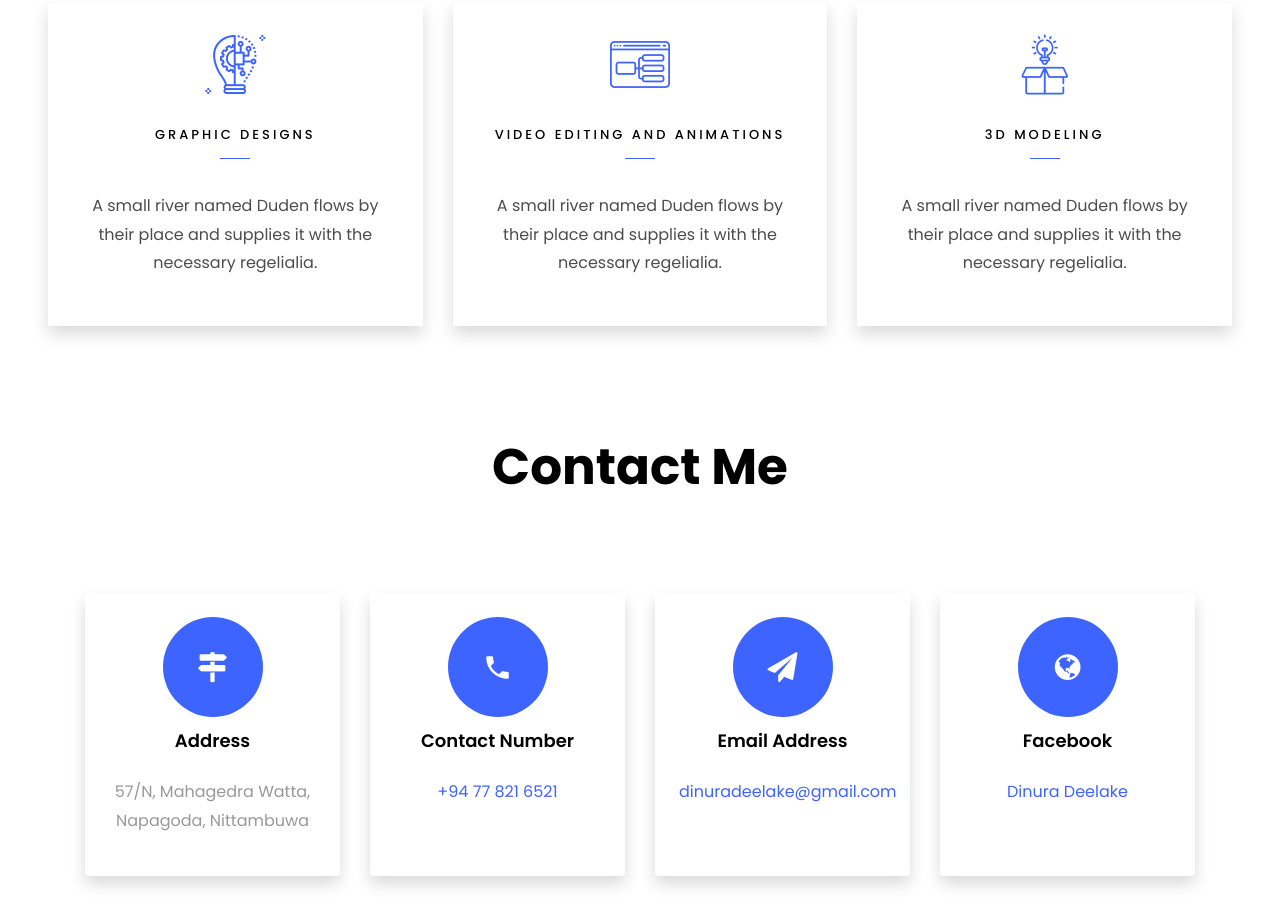
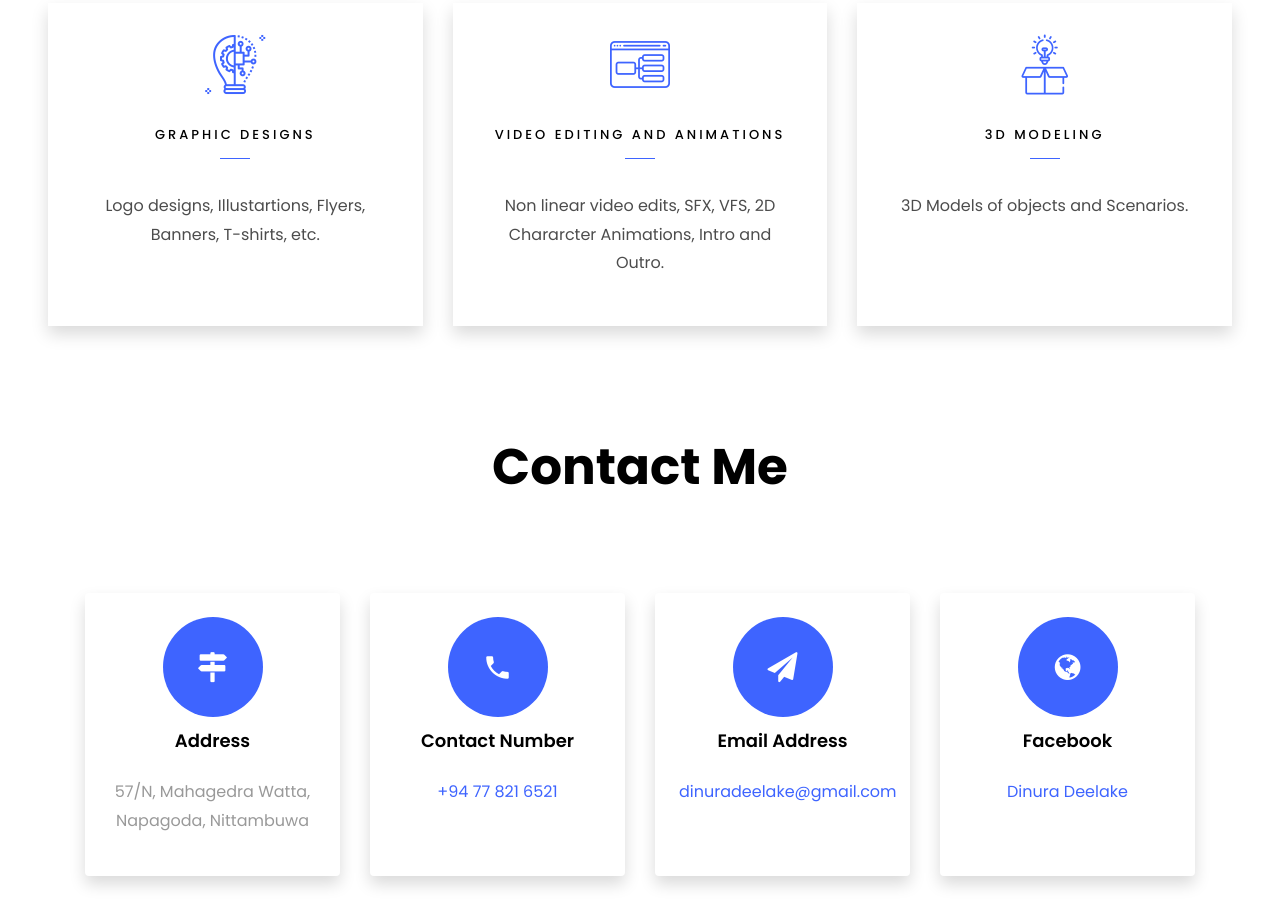
Before and after one commit to DinuraGallage/DinuraGallage.github.io, a plain HTML site: page index.html in a window 1280 px wide. Shown: the part 5077-6001 px from the top of the page. Drawn offline with Linux system fonts and the light colour scheme; files whose address does not match are found by name.

Commit message:
Update 6

```diff
--- a/index.html
+++ b/index.html
@@ -518,7 +518,7 @@
 							</span>
 							<div class="desc">
 								<h3 class="mb-5">Graphic Designs</h3>
-								<p>A small river named Duden flows by their place and supplies it with the necessary regelialia.</p>
+								<p>Logo designs, Illustartions, Flyers, Banners, T-shirts, etc.</p>
 							</div>
 						</a>
 					</div>
@@ -528,8 +528,8 @@
 								<i class="flaticon-ux-design"></i>
 							</span>
 							<div class="desc">
-								<h3 class="mb-5">Video editing and Animations</h3>
-								<p>A small river named Duden flows by their place and supplies it with the necessary regelialia.</p>
+								<h3 class="mb-5">Video Editing and Animations</h3>
+								<p>Non linear video edits, SFX, VFS, 2D Chararcter Animations, Intro and Outro.</p>
 							</div>
 						</a>
 					</div>
@@ -540,7 +540,7 @@
 							</span>
 							<div class="desc">
 								<h3 class="mb-5">3D Modeling</h3>
-								<p>A small river named Duden flows by their place and supplies it with the necessary regelialia.</p>
+								<p>3D Models of objects and Scenarios.</p>
 							</div>
 						</a>
 					</div>
```
